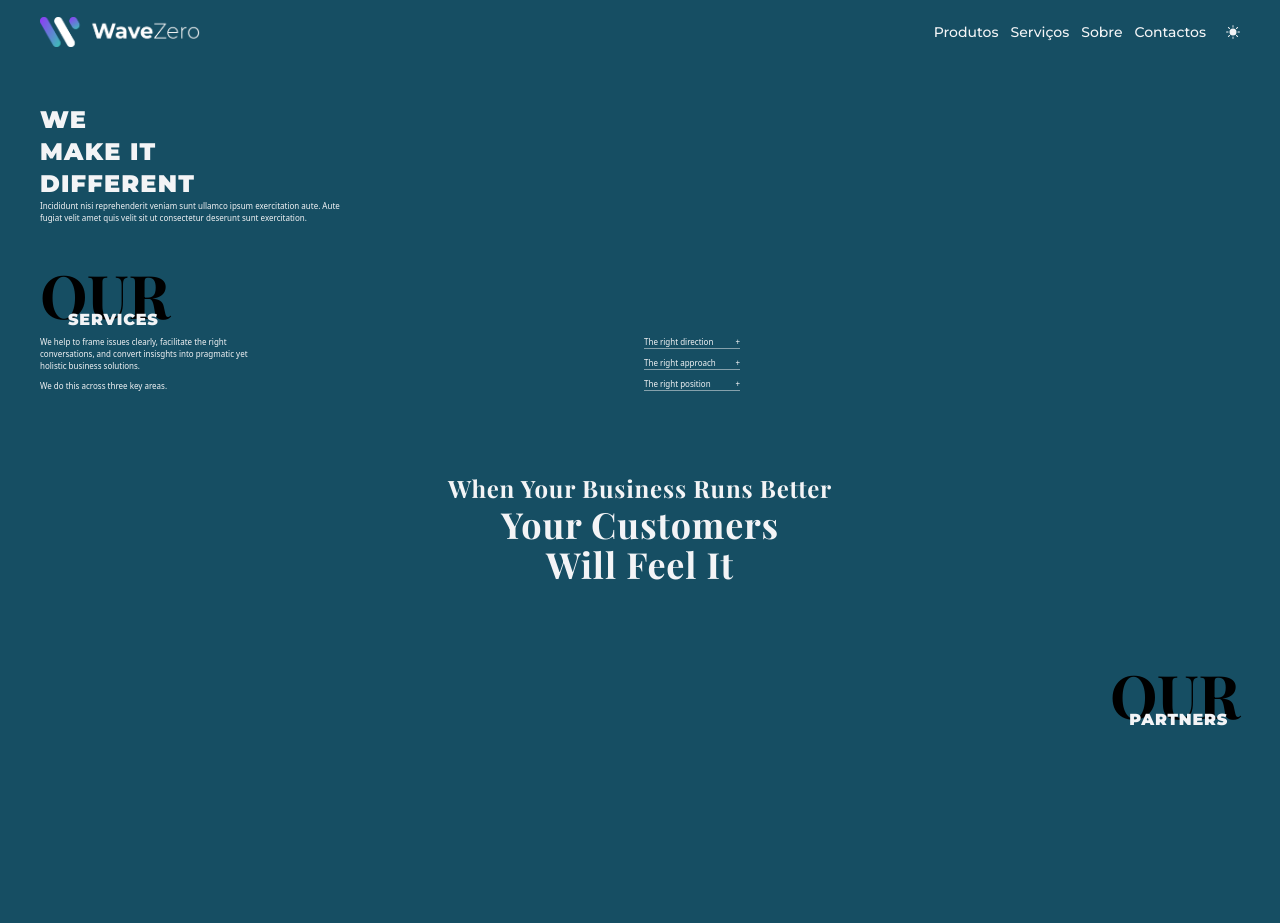
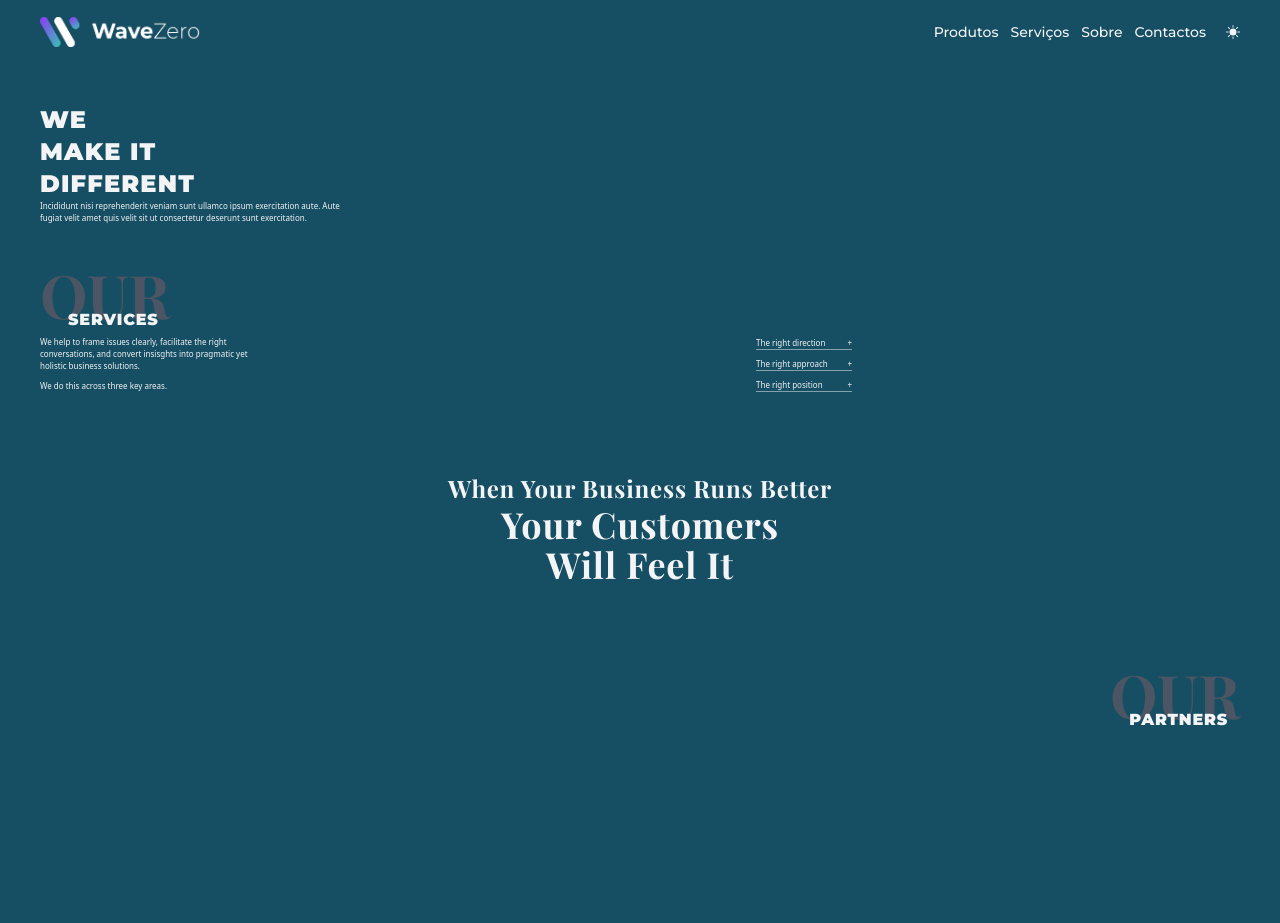
Before and after one commit to incoregod/wavezero, a React (Vite) app: page / in a window 1280 px wide. Shown: the top 923 px of the page. Built offline with nearby package versions, Linux system fonts and the light colour scheme.

Commit message:
fixed darkMode

```diff
--- a/src/App.jsx
+++ b/src/App.jsx
@@ -34,11 +34,11 @@ function App() {
     },
   ]);
   return (
-    <>
+    <div className="bg-cyan-900 dark:bg-gray-950 ">
       <NavBar />
       {element}
       <Footer />
-    </>
+    </div>
   );
 }
 
--- a/src/Components/Burger.jsx
+++ b/src/Components/Burger.jsx
@@ -22,7 +22,7 @@ const Burger = () => {
       ) : (
         <NavRoutes
           styles={
-            "sm:hidden fixed top-0 right-0 h-full w-56 p-4  bg-white bg-opacity-90 dark:bg-gray-950 dark:text-gray-100"
+            "sm:hidden fixed z-50 top-0 right-0 h-full w-56 p-4  bg-white bg-opacity-94 dark:bg-gray-800 dark:text-gray-100"
           }
           stylesBurger={
             "flex flex-col items-center h-full justify-center gap-20"
--- a/src/Components/Footer.jsx
+++ b/src/Components/Footer.jsx
@@ -9,7 +9,7 @@ const Footer = () => {
     });
   };
   return (
-    <div className="pt-20 bg-cyan-900 font-firasans text-gray-100 text-xs">
+    <div className="pt-20 font-firasans text-gray-100 text-xs">
       <div className="grid grid-rows-3 justify-items-center">
         <img
           onClick={scrollToTop}
--- a/src/Components/NavBar.jsx
+++ b/src/Components/NavBar.jsx
@@ -5,7 +5,7 @@ import NavRoutes from "./NavRoutes";
 
 const NavBar = () => {
   return (
-    <div className="flex h-16 justify-between items-center px-10 py-5 bg-cyan-900 font-montserrat dark:bg-gray-950">
+    <div className="flex h-16 justify-between items-center px-10 py-5 font-montserrat ">
       <div>
         <Link to={"/"} className="cursor-pointer ">
           <img
--- a/src/Pages/HomePage/ContactSec.jsx
+++ b/src/Pages/HomePage/ContactSec.jsx
@@ -9,7 +9,7 @@ const ContactSec = () => {
           styles={
             "font-montserrat text-gray-100 text-md absolute bottom-0 h-4 right-16 font-black tracking-wider"
           }
-          textPosition={"text-center"}
+          textPosition={"text-center text-gray-600"}
           subtext={"WANT TO MEET?"}
         />
       </div>
--- a/src/Pages/HomePage/Home.jsx
+++ b/src/Pages/HomePage/Home.jsx
@@ -5,7 +5,7 @@ import Partners from "./Partners";
 
 const Home = () => {
   return (
-    <div className="bg-cyan-900 flex flex-col p-10">
+    <div className="flex flex-col p-10">
       <header>
         <Header />
       </header>
--- a/src/Pages/HomePage/Main.jsx
+++ b/src/Pages/HomePage/Main.jsx
@@ -8,7 +8,7 @@ const Main = () => {
         styles={
           "font-montserrat text-gray-100 text-md absolute bottom-0 h-4 left-7 font-black tracking-wider"
         }
-        textPosition={"text-start"}
+        textPosition={"text-start text-gray-600"}
         subtext={"SERVICES"}
       />
       <div className="grid  grid-cols-2 gap-2  ">
@@ -20,7 +20,7 @@ const Main = () => {
           </p>
           <p className="mt-2">We do this across three key areas.</p>
         </div>
-        <div className="text-gray-100 mt-3 text-xsm max-w-xs flex gap-2 flex-col">
+        <div className="text-gray-100 mt-3 text-xsm max-w-xs flex gap-2 flex-col justify-center items-center">
           <div className="flex justify-between w-24 items-center border-b-gray-100 border-b border-opacity-50">
             <p>The right direction</p>
             <p>+</p>
--- a/src/Pages/HomePage/Partners.jsx
+++ b/src/Pages/HomePage/Partners.jsx
@@ -17,7 +17,7 @@ const Partners = () => {
         styles={
           "font-montserrat text-gray-100 text-md absolute bottom-0 h-4 right-3 font-black tracking-wider"
         }
-        textPosition={"text-end"}
+        textPosition={"text-end text-gray-600"}
         subtext={"PARTNERS"}
       />
 
```
